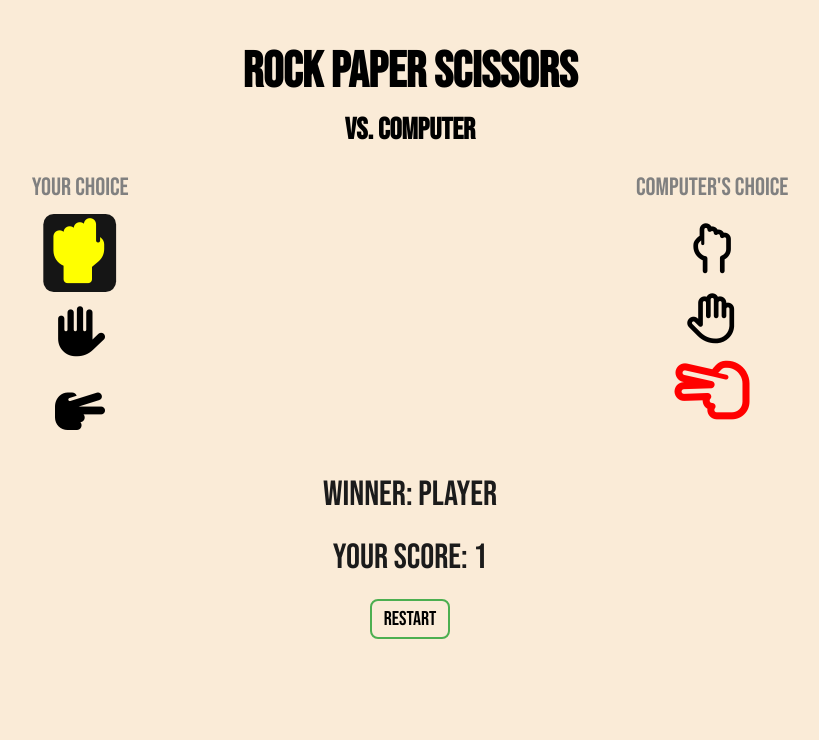
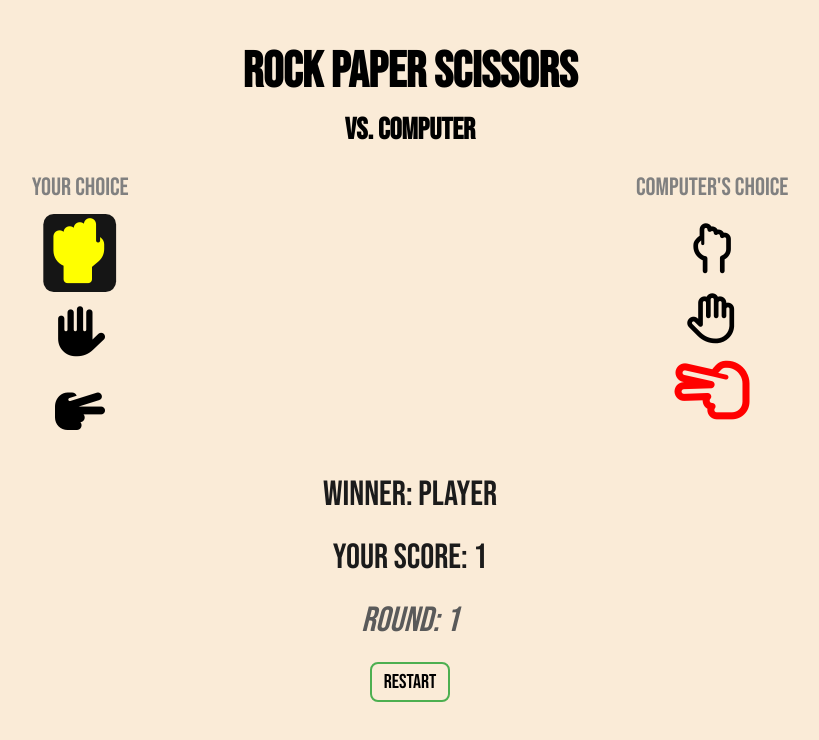
Before and after one commit to BigFatDuck1/rock-paper-scissors-1-odin, a plain HTML site: page index.html in a window 1280 px wide. Both pictures are taken after a click on the button 310 px from the left and 253 px from the top of the page. Shown: the whole page, without its empty margins (230-1049 px from the left). Drawn offline with Linux system fonts and the light colour scheme.

Commit message:
Displays number of rounds

```diff
--- a/index.html
+++ b/index.html
@@ -39,6 +39,7 @@
     <div class="result_panel">
       <div class="winner_whois score_text">Winner: </div>
       <div class="scoreboard score_text">Your score:</div>
+      <div class="round score_text">Round: </div>
       <div class="restart"><button class="restart_button">Restart</button></div>
     </div>
 
--- a/scripts.js
+++ b/scripts.js
@@ -12,6 +12,7 @@ let scoreboard_elements = document.querySelectorAll(".score_text");
 //Log player score
 let player_score = 0;
 let current_winner = "";
+let current_round = 0;
 
 //Updates player information with each round
 let updatePlayerInfo;
@@ -20,8 +21,17 @@ let updatePlayerInfo;
 let displayComputerChoice;
 let global_computer_choice = "";
 
+//Updates round number
+let updateRound = () => {
+    current_round += 1;
+
+    document.querySelector(".round").textContent = `Round: ${current_round}`;
+}
+
 //Code for one round of rock, paper, scissors
 let oneRound = (passed_player_input) => {
+
+updateRound();
 
 //Computer makes a choice
 
--- a/styles.css
+++ b/styles.css
@@ -129,3 +129,8 @@ body {
 .flicker_blue {
     color: blue;
 }
+
+.round {
+    color: rgb(90, 90, 90);
+    font-style: italic;
+}
```
